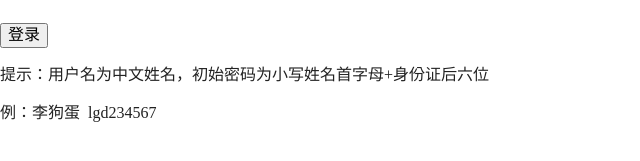
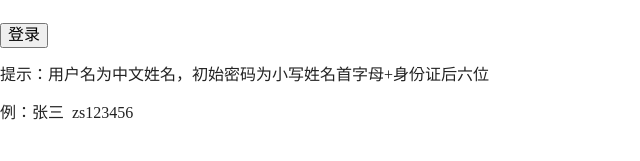
Before and after one commit to 4wuyan/order-management-django, a Django app: page /orders/login/?next=/orders/all_clients/ in a window 1280 px wide. Shown: the part 184-345 px from the top of the page, without its empty margins (0-640 px from the left). Run offline with Django 3.2, Linux system fonts and the light colour scheme; the visitor is signed in with stand-in values (Sample User, id 1).

Commit message:
update login template

```diff
--- a/orders/templates/orders/login.html
+++ b/orders/templates/orders/login.html
@@ -31,5 +31,5 @@
     <input type="hidden" name="next" value="{% if next %}{{ next }}{% else %}{% url 'index' %}{% endif %}" />
 </form>
 <p>提示：用户名为中文姓名，初始密码为小写姓名首字母+身份证后六位</p>
-<p>例：李狗蛋&nbsp;&nbsp;lgd234567</p>
+<p>例：张三&nbsp;&nbsp;zs123456</p>
 {% endblock %}
```
